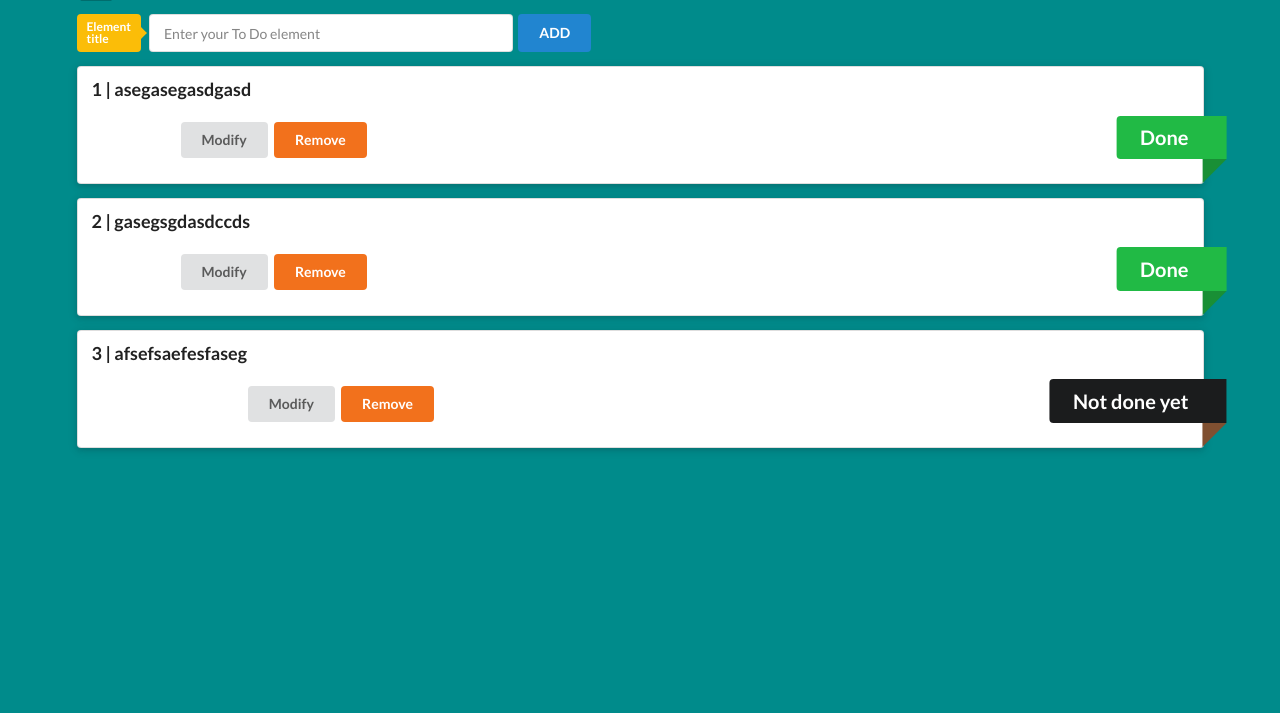
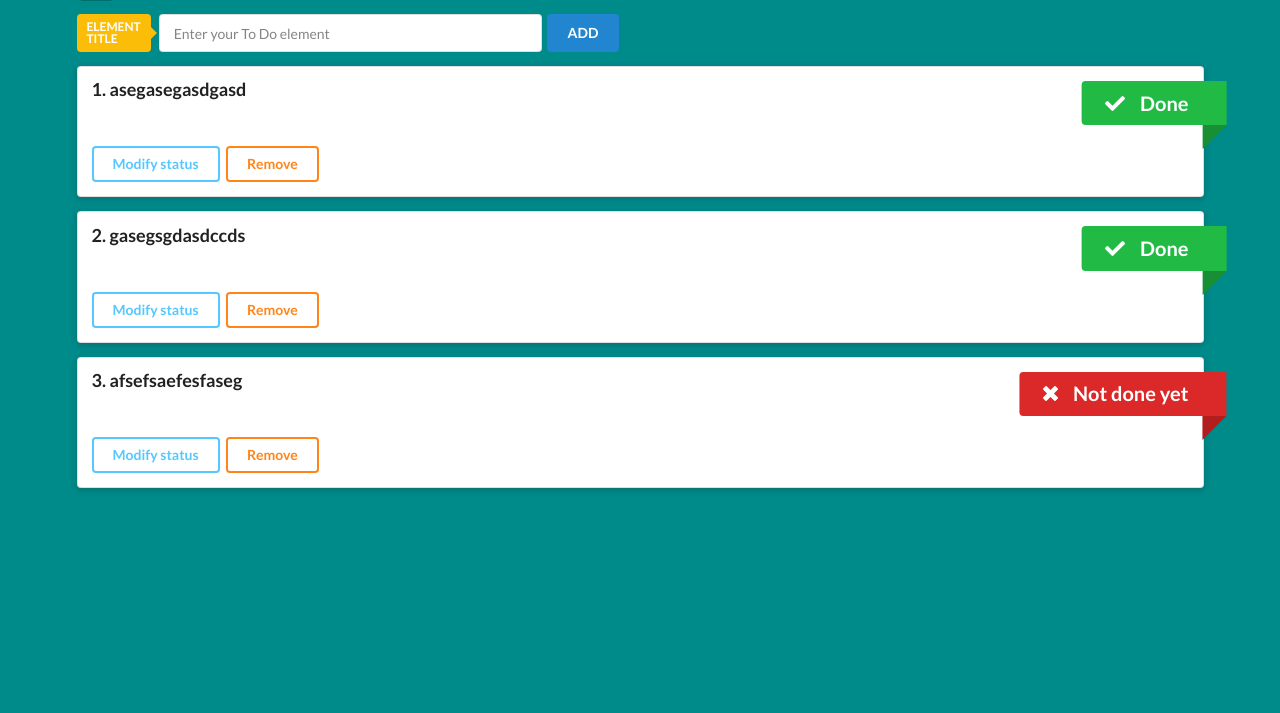
Before and after one commit to CN-28/To-Do-List, a Flask app: page / in a window 1280 px wide. Shown: the part 63-776 px from the top of the page. Run offline with Flask 2, Linux system fonts and the light colour scheme; data comes from the database, SQL or seed files in the repository; both versions use the stored data as it was after the commit.

Commit message:
small appearance changes

```diff
--- a/templates/index.html
+++ b/templates/index.html
@@ -11,7 +11,7 @@
 </head>
 <body style="background-color: darkcyan;">
     <div class="ui container" style="margin-top: 25px">
-    <h1 class ='ui header'  align="center">
+    <h1 class ='ui header'>
         <i class="edit icon"></i>
         <div class="content">
             To Do List
@@ -20,7 +20,7 @@
 
     <form class='ui form' action="/add" method="post">
         <div class='ui input focus'>
-            <label class='ui yellow right pointing label' for="enter">Element title</label>
+            <label class='ui yellow right pointing label' for="enter">ELEMENT TITLE</label>
             <input type="text" name="enter" placeholder="Enter your To Do element">
             <br>
             <button style="margin-left: 5px" class ='ui blue button' type="submit">ADD</button>
@@ -30,15 +30,34 @@
     <!-- Listing all of ToDoList elements on page -->
     {% for element in ArrayOfToDoList %}
     <div class='ui raised segment'>
-        <p class='ui big header'>{{ element.id }} | {{ element.title }}</p>
-        {% if element.full == True %}
-            <span style="margin-bottom: 10px;" class='ui huge green right ribbon label'>Done</span>
-        {% else %}
-            <span style="margin-bottom: 10px;" class='ui huge black right ribbon label'>Not done yet</span>
-        {% endif %}
 
-        <a class='ui gray button' href="/modify/{{ element.id }}">Modify</a>
-        <a class='ui orange button' href="/remove/{{ element.id }}">Remove</a>
+        <div class='ui items'>
+            <div class='item'>
+                <p class="ui big header">{{ element.id }}. {{ element.title }}</p>
+
+                {% if element.full == True %}
+                <div class="middle aligned content">
+                    <div class='ui huge green right ribbon label'>
+                        <i class='check icon'></i>Done
+                    </div>
+                </div>
+
+                {% else %}
+                <div class="middle aligned content">
+                    <div class='ui huge red right ribbon label'>
+                        <i class='x icon'></i>Not done yet
+                    </div>
+                </div>
+                {% endif %}
+
+
+            </div>
+        </div>
+
+
+        <a class='ui inverted primary button' href="/modify/{{ element.id }}">Modify status</a>
+        <a class='ui inverted orange button' href="/remove/{{ element.id }}">Remove</a>
+
 
     </div>
     {% endfor %}
```
Also changed, not shown: db.sqlite.
